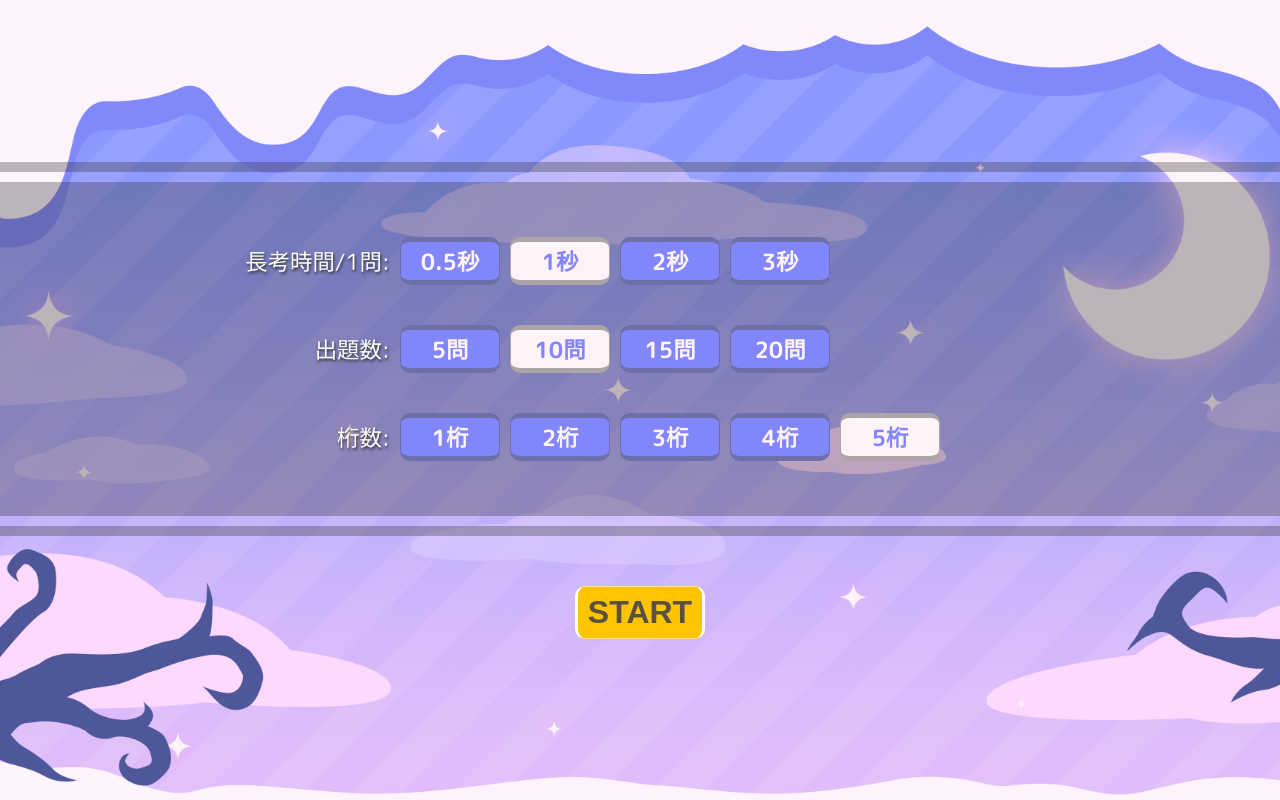
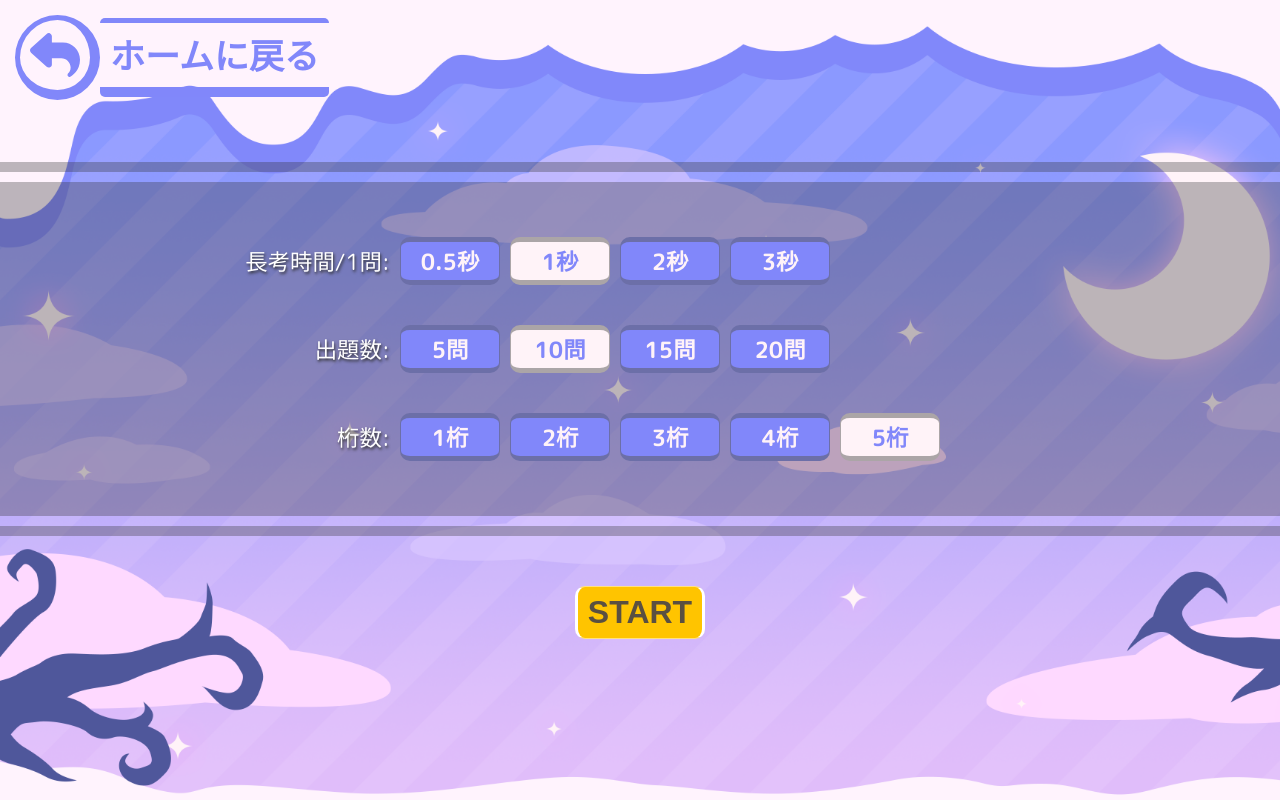
Before and after one commit to yoshi-non/flacha, a Next.js app: page /Flash in a window 1280 px wide. Built offline with nearby package versions, Linux system fonts and the light colour scheme.

Commit message:
add: Returnボタン

```diff
--- /dev/null
+++ b/components/common/button/ReturnButton.tsx
@@ -0,0 +1,20 @@
+import React from 'react'
+import Link from 'next/link'
+import { FontAwesomeIcon } from '@fortawesome/react-fontawesome'
+import { faReply } from '@fortawesome/free-solid-svg-icons'
+import styles from '../../../styles/CommonBtn.module.css'
+
+const ReturnButton = () => {
+  return (
+    <Link href="/" className={styles.returnContainer}>
+        <div className={styles.returnBox}>
+        <FontAwesomeIcon icon={faReply} className={styles.returnIcon} />
+        <p className={styles.returnText}>
+            ホームに戻る
+        </p>
+        </div>
+    </Link>
+    )
+}
+
+export default ReturnButton
--- a/package.json
+++ b/package.json
@@ -9,6 +9,9 @@
     "lint": "next lint"
   },
   "dependencies": {
+    "@fortawesome/fontawesome-svg-core": "^6.2.1",
+    "@fortawesome/free-solid-svg-icons": "^6.2.1",
+    "@fortawesome/react-fontawesome": "^0.2.0",
     "@types/node": "18.11.10",
     "@types/react": "18.0.26",
     "@types/react-dom": "18.0.9",
--- a/pages/Credit.tsx
+++ b/pages/Credit.tsx
@@ -1,4 +1,5 @@
 import React from 'react'
+import ReturnButton from '../components/common/button/ReturnButton'
 import Layout from '../components/common/layout'
 import ExternalLink from '../components/ExternalLink'
 import styles from '../styles/Credit.module.css'
@@ -6,6 +7,7 @@ import styles from '../styles/Credit.module.css'
 const Credit = () => {
   return (
     <Layout>
+      <ReturnButton/>
       <div className={styles.container}>
           <ExternalLink
               title="GitHub"
--- a/pages/Flash.tsx
+++ b/pages/Flash.tsx
@@ -1,5 +1,5 @@
-import Link from 'next/link'
 import React, { useState } from 'react'
+import ReturnButton from '../components/common/button/ReturnButton'
 import StartButton from '../components/common/button/StartButton'
 import Layout from '../components/common/layout'
 import SelectDigitSetting from '../components/flash/SelectDigitSetting'
@@ -14,7 +14,7 @@ const Flash = () => {
 
   return (
     <Layout>
-      {/* <Link href="/">ホームに戻る</Link> */}
+      <ReturnButton/>
       <div className={styles.container}>
 
         <div>
--- /dev/null
+++ b/styles/CommonBtn.module.css
@@ -0,0 +1,34 @@
+/* Return(ホームに戻る)ボタン */
+.returnContainer {
+    position: absolute;
+    margin: 15px 0 0 15px;
+    top: 0;
+    left: 0;
+    z-index: 100;
+}
+
+.returnBox {
+    display: flex;
+    justify-content: center;
+    align-items: center;
+}
+
+.returnIcon {
+    color: #8187fa;
+    width: 50px;
+    height: 50px;
+    padding: 10px;
+    border: 5px solid #8187fa;
+    border-right: 10px solid #8187fa;
+    border-bottom: 10px solid #8187fa;
+    border-radius: 100%;
+}
+
+.returnText {
+    padding: 5px 10px;
+    border-top: 5px solid #8187fa;
+    border-bottom: 10px solid #8187fa;
+    border-radius: 5px;
+    font-size: 35px;
+    font-weight: 600;
+}
```
Also changed, not shown: 2 other files (tests, documents, lock files or other folders). Lines whose indentation alone changed are shown as unchanged.
